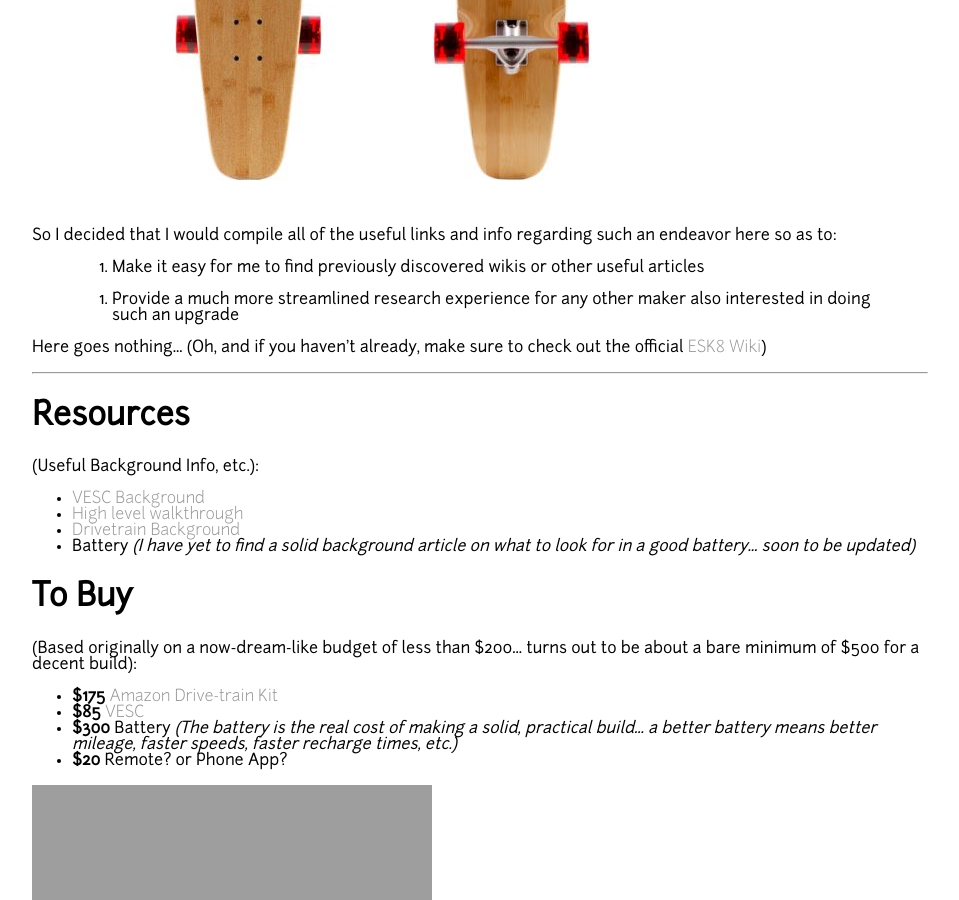
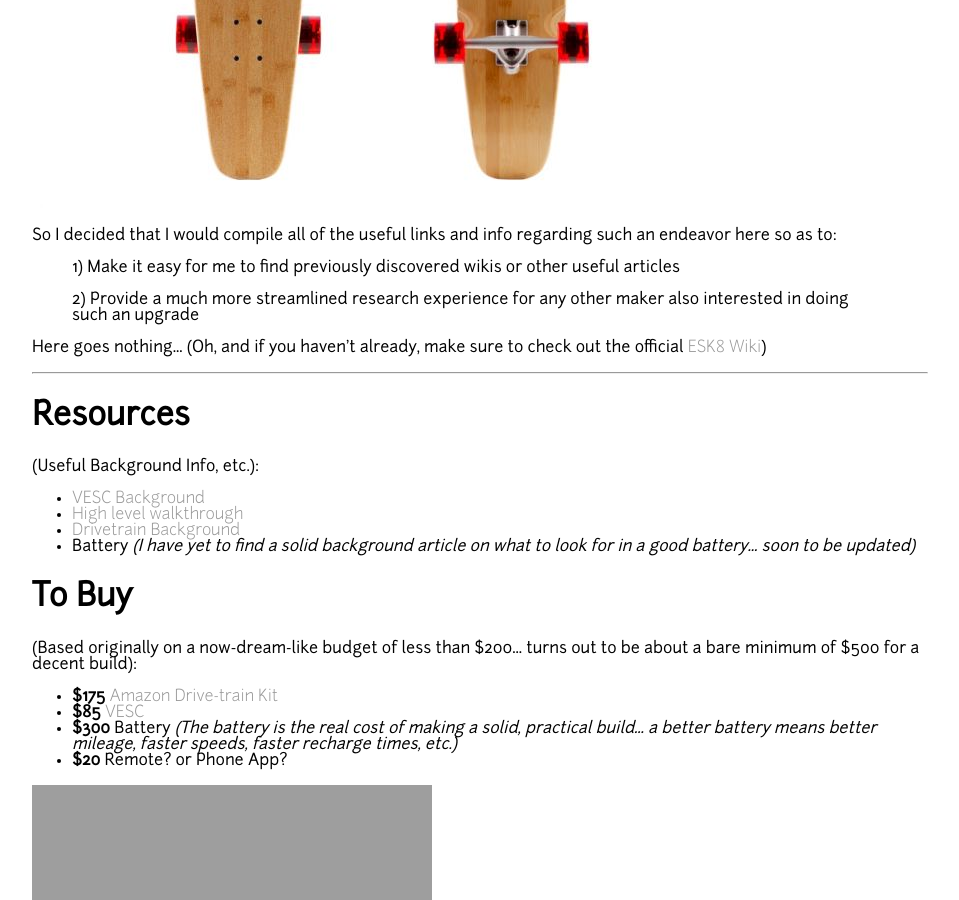
Before and after one commit to nicholaschiang/nicholaschiang.github.io, a Jekyll site: the page built from _posts/2018-12-26-esk8-longboard.md, in a window 1280 px wide and 900 px high, scrolled down 840 px. Shown: the whole window, without its empty margins (160-1119 px from the left). Built offline with Jekyll 4.4.1, drawn with Linux system fonts in a browser that asks for light colours.

Commit message:
Finalize changes

```diff
--- a/_posts/2018-12-26-esk8-longboard.md
+++ b/_posts/2018-12-26-esk8-longboard.md
@@ -11,9 +11,9 @@ For Christmas this year (and I guess also for my birthday... as they're both on
 ![Photo of what my new Magneto Kicktail Cruiser looks like...](http://nicholaschiang.github.io/images/magneto-kicktail-cruiser-longboard.jpg "Magneto Kicktail Cruiser Longboard")
 
 So I decided that I would compile all of the useful links and info regarding such an endeavor here so as to:
-> 1. Make it easy for me to find previously discovered wikis or other useful articles
+> 1) Make it easy for me to find previously discovered wikis or other useful articles
 
-> 2. Provide a much more streamlined research experience for any other maker also interested in doing such an upgrade
+> 2) Provide a much more streamlined research experience for any other maker also interested in doing such an upgrade
 
 Here goes nothing... (Oh, and if you haven't already, make sure to check out the official [ESK8 Wiki](https://www.electric-skateboard.builders))
 
--- a/index.html
+++ b/index.html
@@ -5,5 +5,5 @@ title: Nicholas Chiang
 <div class="blurb">
 	<h1>Nicholas Chiang</h1>
 	<h3>Gunn High School '22 | Cellist | SVKarate | BSA | LDS </h3>
-	<p>I'm currently attending Gunn High School as a freshman, I hold a brown belt in <a href="https://www.svkarate.com">Shotokan Karate</a>, and am currently a BSA Life Scout. <a href="/about">Read more about my life...</a></p>
+	<p>I'm currently attending Gunn High School as a freshman, I hold a brown belt in <a href="http://www.svkarate.com">Shotokan Karate</a>, and am currently a BSA Life Scout. <a href="/about">Read more about my life...</a></p>
 </div><!-- /.blurb -->
```
Also changed, not shown: _posts/2014-04-30-hank-quinlan-site-launched.md (+1 -1 lines).
